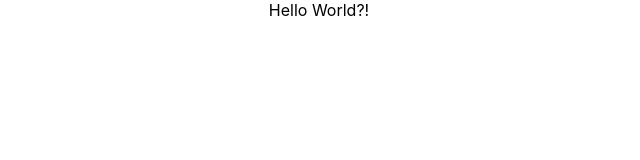
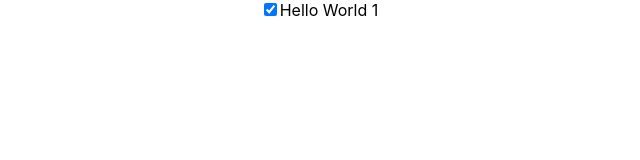
Before and after one commit to NoMaL21/2023_04_07_WEBKIT_frontend, a React (Create React App) app: page / in a window 1280 px wide. Shown: the top 160 px of the page, without its empty margins (321-961 px from the left). Built offline with nearby package versions, Linux system fonts and the light colour scheme.

Commit message:
8. Props, state 사용하기
커밋

```diff
--- a/src/App.js
+++ b/src/App.js
@@ -1,12 +1,18 @@
 import React from 'react';
-import Hello from './Hello';
+import Todo from './Todo';
 import './App.css';
 
 class App extends React.Component{
+  constructor(props){
+    super(props);
+    this.state = {
+      item :{id:0, title:"Hello World 1", done:true},
+    };
+  }
   render(){
     return(
       <div className='App'>
-        <Hello />
+        <Todo item={this.state.item}/>
       </div>
     );
 
--- /dev/null
+++ b/src/Todo.js
@@ -0,0 +1,22 @@
+import React from 'react';
+
+class Todo extends React.Component{
+  constructor(props){
+    super(props);
+    this.state = { item: props.item};
+  }
+  render(){
+    return(
+      <div className="Todo">
+        <input
+          type="checkbox"
+          id={this.state.item.id}
+          checked={this.state.item.done}
+        />
+        <label for={this.state.item.id}>{this.state.item.title}</label>
+      </div>
+    );
+  }
+}
+
+export default Todo;
```
